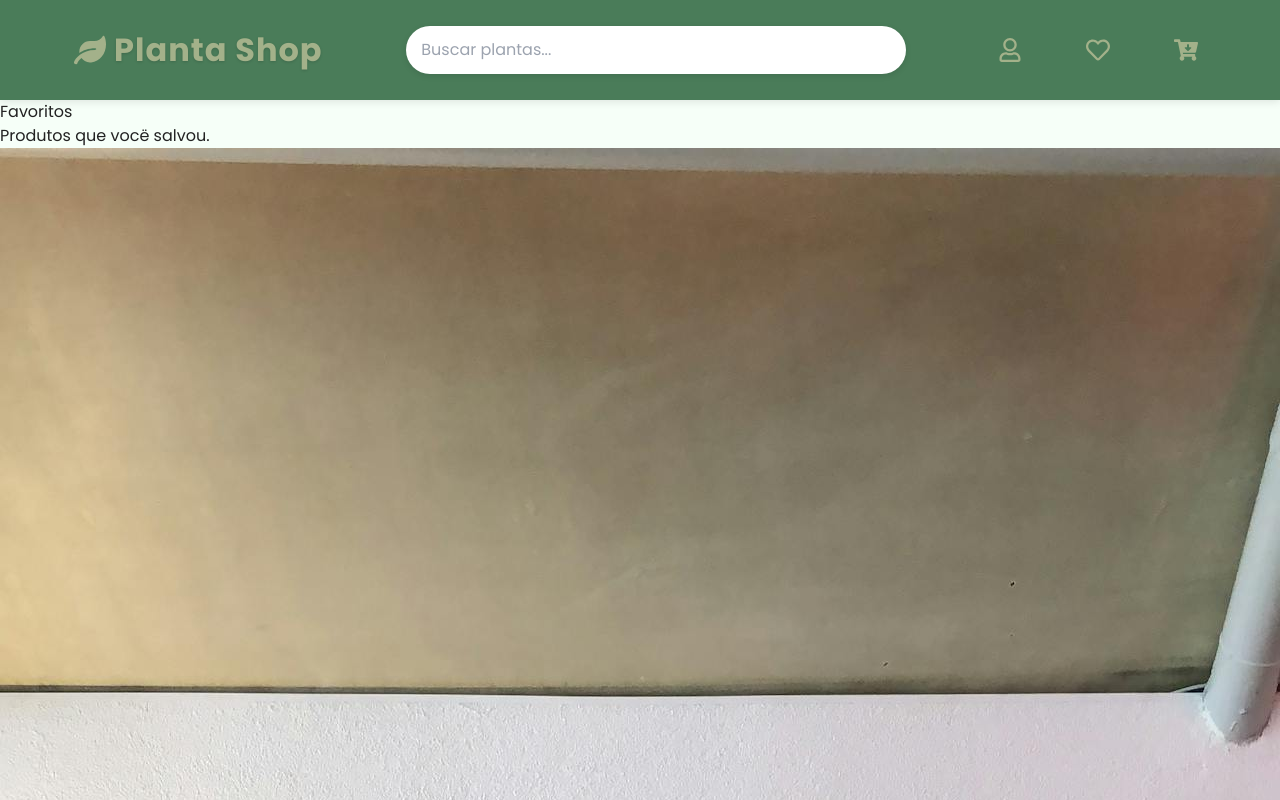
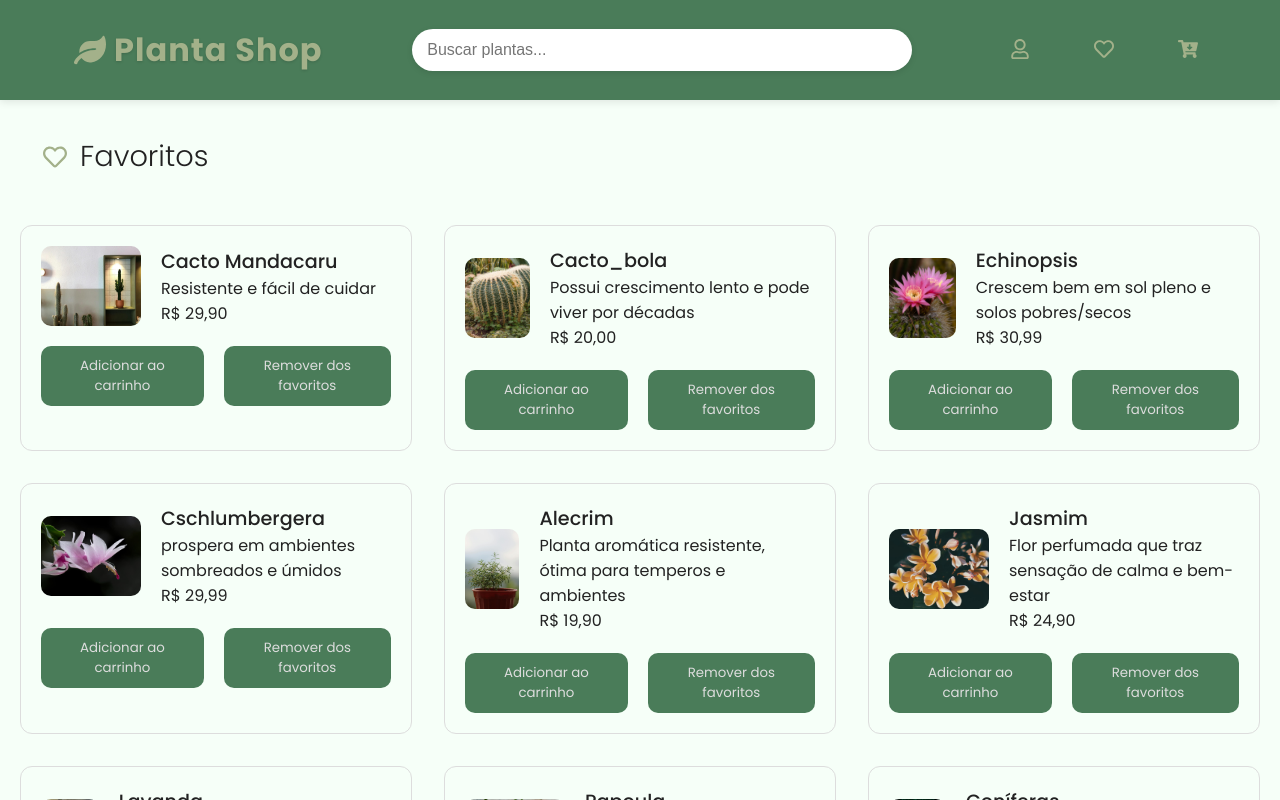
Before and after one commit to DiogoIV/My_store, a React (Vite) app: page /favoritos in a window 1280 px wide. Shown: the top 800 px of the page. Built offline with nearby package versions, Linux system fonts and the light colour scheme.

Commit message:
css
layout do favoritos

```diff
--- a/src/pages/Favoritos/Favoritos.css
+++ b/src/pages/Favoritos/Favoritos.css
@@ -0,0 +1,102 @@
+/*main*/
+
+.container-principal-favorito {
+    display: flex;
+    flex-direction: column;
+    gap: 2rem;
+    padding: 20px;
+    flex: 1;
+}
+
+/*desc-favoritos*/
+
+.desc-favoritos {
+    display: flex;
+    gap: 5px;
+    padding: 15px;
+
+}
+
+
+.desc-favoritos h2 {
+    font-weight: 300;
+
+    font-size: 1.8em;
+}
+
+.desc-favoritos .icon-favoritos {
+    display: flex;
+    align-items: center;
+    font-size: 1.5em;
+
+    color: var(--green-light);
+    padding: 8px;
+    border-radius: 50%;
+
+}
+
+
+/*cards favoritos*/
+
+.section-favoritos {
+    display: grid;
+    grid-template-columns: repeat(auto-fit, minmax(350px, 1fr));
+    gap: 2rem;
+}
+
+
+.card-favoritos {
+    display: flex;
+    flex-direction: column;
+    gap: 10px;
+
+    padding: 20px;
+    border-radius: 12px;
+    border: 1px solid #ddd;
+    background: #ffffff00;
+
+    min-width: 350px;
+
+    gap: 20px;
+}
+
+.primary-favoritos {
+    display: flex;
+    align-items: center;
+    gap: 20px;
+
+}
+
+.primary-favoritos img {
+    object-fit: cover;
+    width: 100px;
+    height: 80px;
+    border-radius: 10px;
+}
+
+.primary-valores h3{
+    font-size: 1.2em;
+    font-weight: 500;
+}
+
+/*secuday-cards*/
+
+
+.secudary-favoritos {
+    display: flex;
+
+    gap: 20px;
+
+}
+
+.secudary-favoritos button {
+    cursor: pointer;
+    font-family: inherit;
+    padding: 10px;
+
+
+    background-color: var(--green-primary);
+    color: #ddd;
+    border-radius: 10px;
+    border: none;
+}
--- a/src/pages/Favoritos/Favoritos.jsx
+++ b/src/pages/Favoritos/Favoritos.jsx
@@ -1,6 +1,7 @@
 import { useState } from 'react'
 import './Favoritos.css'
 import { produtos } from '../../data'
+import { FaRegHeart } from 'react-icons/fa'
 
 function Favoritos () {
 
@@ -8,14 +9,15 @@ function Favoritos () {
 
     const cartfavorito = favorito.map(el => {
         return (
-            <div className='card-favoritos' >
+            <div className='card-favoritos' key={el.id} >
                 <div className='primary-favoritos'>
 
                     <img src={el.imagem} alt={el.alt} />
 
-                    <div>
-                        <h2>{el.nome}</h2>
-                        <span>R${el.preco}</span>
+                    <div className='primary-valores'>
+                        <h3>{el.nome}</h3>
+                        <p>{el.descricao}</p>
+                        <span>{el.preco}</span>
                     </div>
 
                 </div>
@@ -35,12 +37,13 @@ function Favoritos () {
     return (
         <main className='container-principal-favorito'>
 
-            <section>
-                <h1>Favoritos</h1>
-                <p>Produtos que vocë salvou.</p>
+            <section className='desc-favoritos'>
+                <span className='icon-favoritos'><FaRegHeart/></span>
+                <h2>Favoritos</h2>
+
             </section>
 
-            <section>
+            <section className='section-favoritos'>
                 {cartfavorito}
             </section>
 
--- a/src/styles/global.css
+++ b/src/styles/global.css
@@ -1,11 +1,9 @@
 @import "./reset.css";
+
 
 @import url('https://fonts.googleapis.com/css2?family=Poppins:wght@300;400;500;600;700&display=swap');
 @import url('https://fonts.googleapis.com/css2?family=Inter:wght@300;400;500;600;700&display=swap');
 
-@tailwind base;
-@tailwind components;
-@tailwind utilities;
 
 
 
```
